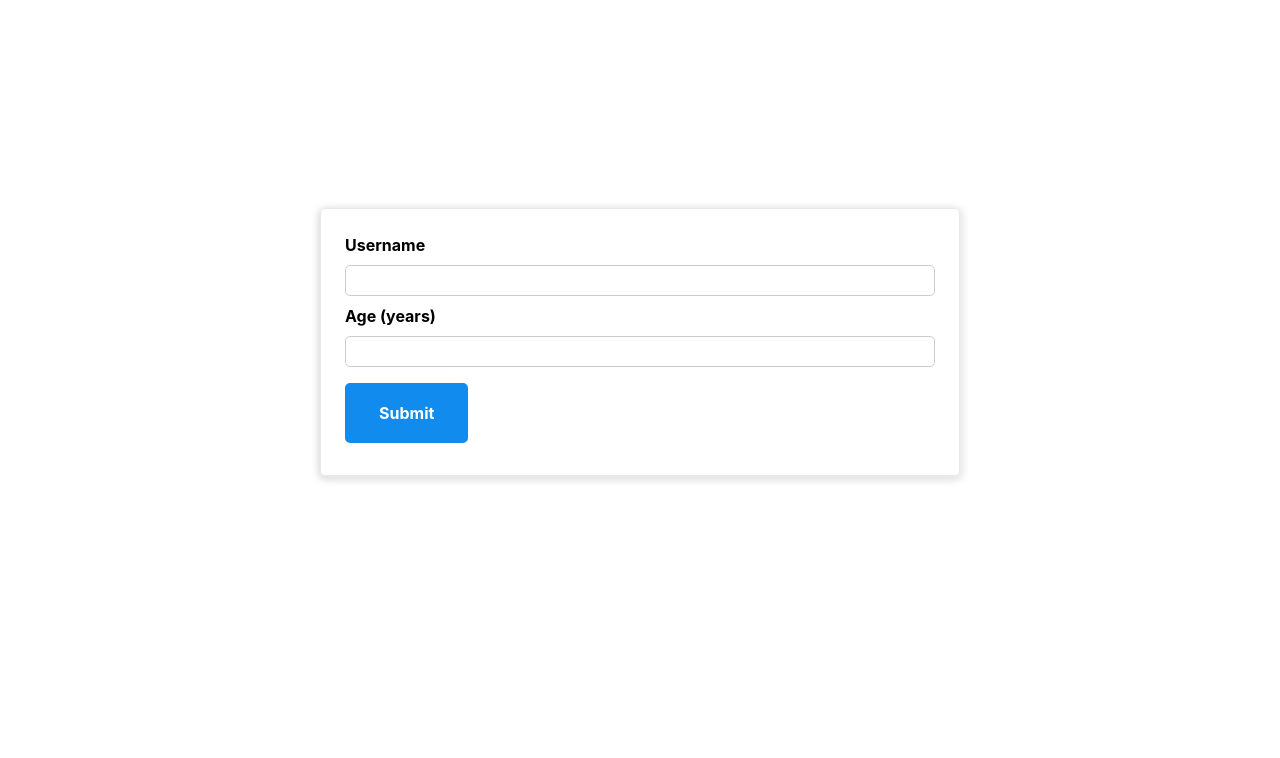
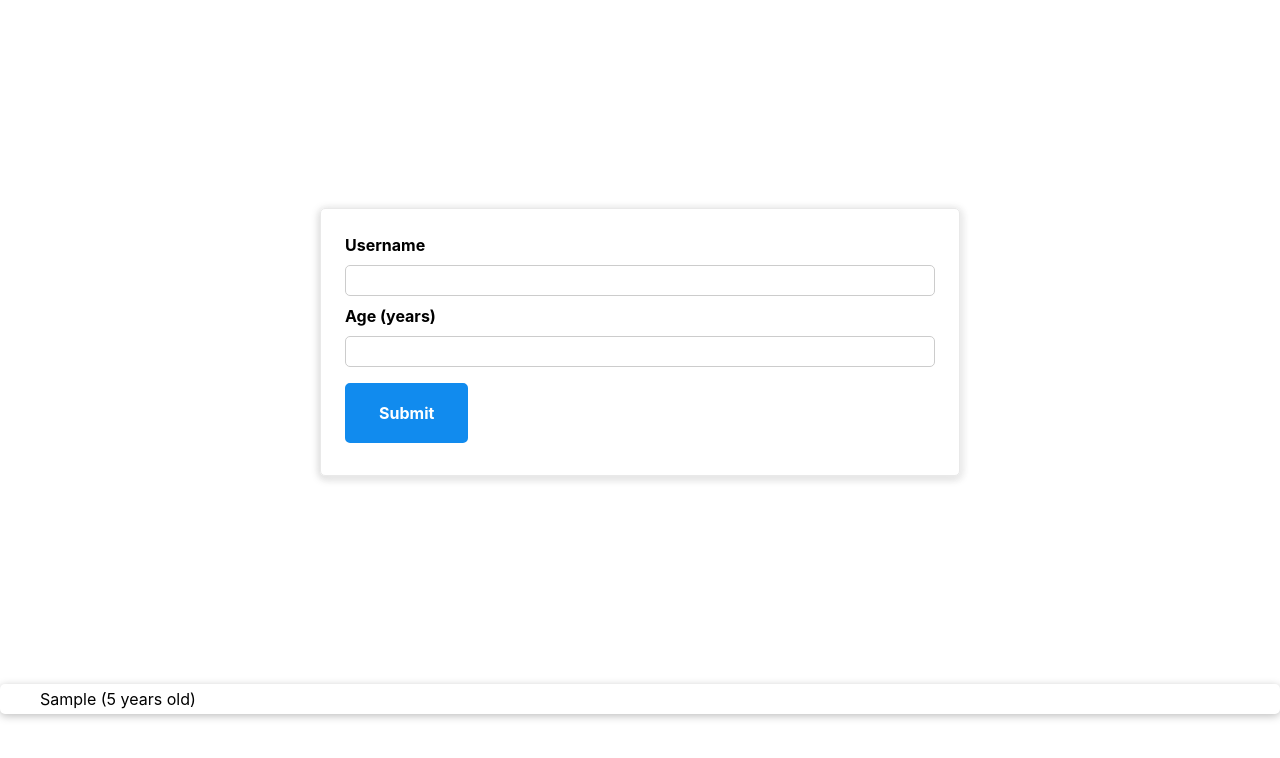
Before and after one commit to aindriu80/academind-react-users-app, a React (Create React App) app: page / in a window 1280 px wide. Both pictures are taken after typing "Sample", "5" into the empty fields and a click on the button "Submit". Shown: the top 758 px of the page. Built offline with nearby package versions, Linux system fonts and the light colour scheme.

Commit message:
Managing a list of users via State

```diff
--- a/src/App.js
+++ b/src/App.js
@@ -1,13 +1,24 @@
-import React from 'react'
+import React, { useState } from 'react'
 import AddUser from './components/Users/AddUser'
 import UsersList from './components/Users/UsersList'
 
 import './mvp.css'
 function App() {
+  const [usersList, setUsersList] = useState([])
+
+  const addUserHandler = (userName, userAge) => {
+    setUsersList((prevUsersList) => {
+      return [
+        ...prevUsersList,
+        { id: Math.random().toString(), name: userName, age: userAge },
+      ]
+    })
+  }
+
   return (
     <div>
-      <AddUser />
-      <UsersList users={[]} />
+      <AddUser onAddUser={addUserHandler} />
+      <UsersList users={usersList} />
     </div>
   )
 }
--- a/src/components/Users/AddUser.js
+++ b/src/components/Users/AddUser.js
@@ -16,7 +16,7 @@ const AddUser = (props) => {
     if (enteredAge < 1) {
       return
     }
-    console.log(enteredUsername, enteredAge)
+    props.onAddUser(enteredUsername, enteredAge)
     setEnteredUsername('')
     setEnteredAge('')
   }
--- a/src/components/Users/UsersList.js
+++ b/src/components/Users/UsersList.js
@@ -7,7 +7,8 @@ const UsersList = (props) => {
     <Card className={classes.user}>
       <ul>
         {props.users.map((user) => (
-          <li>
+          <li key={user.id}>
+            {' '}
             {user.name} ({user.age} years old)
           </li>
         ))}
--- a/src/components/Users/UsersList.module.css
+++ b/src/components/Users/UsersList.module.css
@@ -10,7 +10,14 @@
 }
 
 .users li {
+  list-style: none;
   border: 1px solid #ccc;
   margin: 0.5rem 0;
   padding: 0.5rem;
 }
+
+ol li,
+ul li {
+  list-style: none;
+  padding: 0.2rem 0;
+}
--- a/src/mvp.css
+++ b/src/mvp.css
@@ -223,11 +223,6 @@ mark {
   padding: 0.1rem;
 }
 
-ol li,
-ul li {
-  padding: 0.2rem 0;
-}
-
 p {
   margin: 0.75rem 0;
   padding: 0;
```
